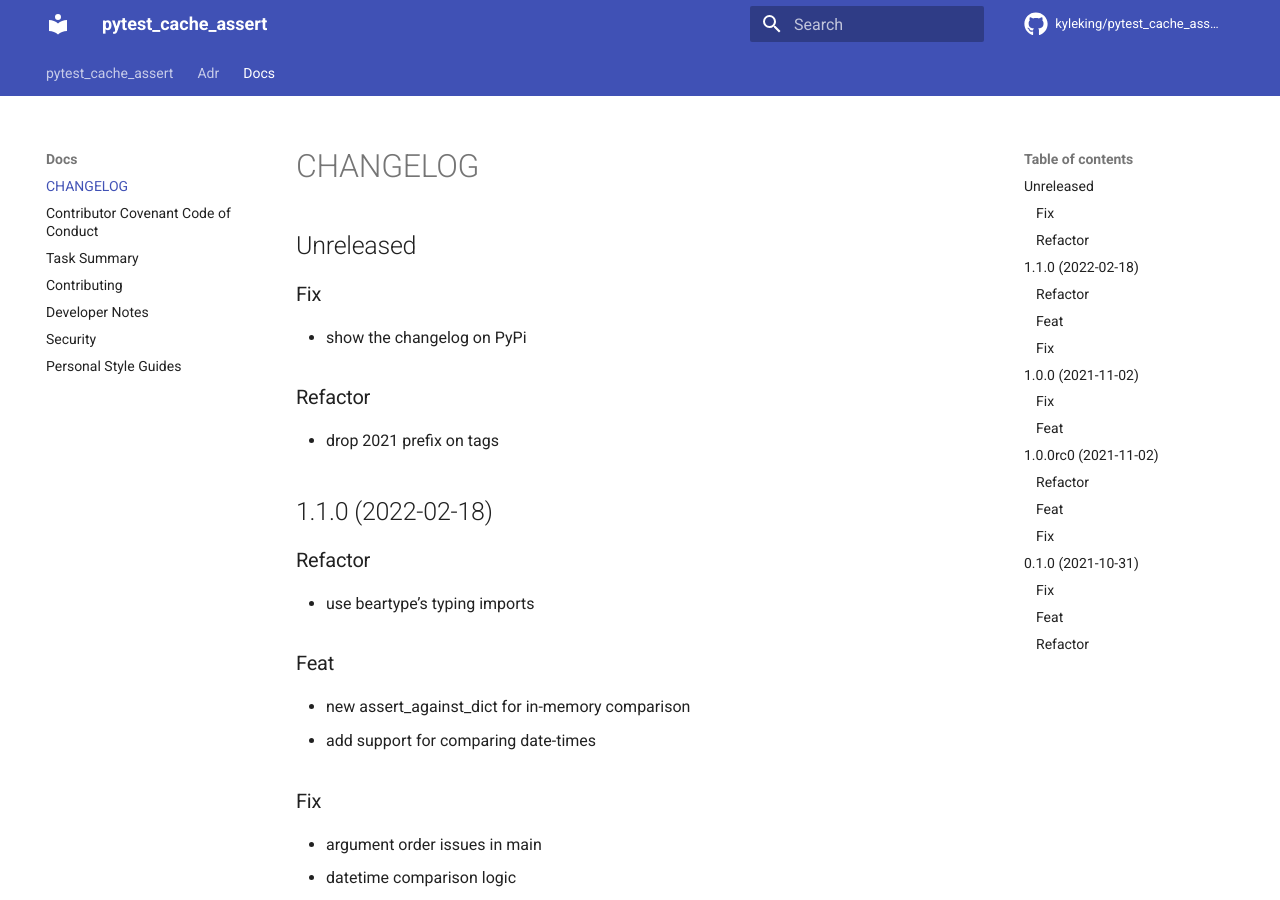
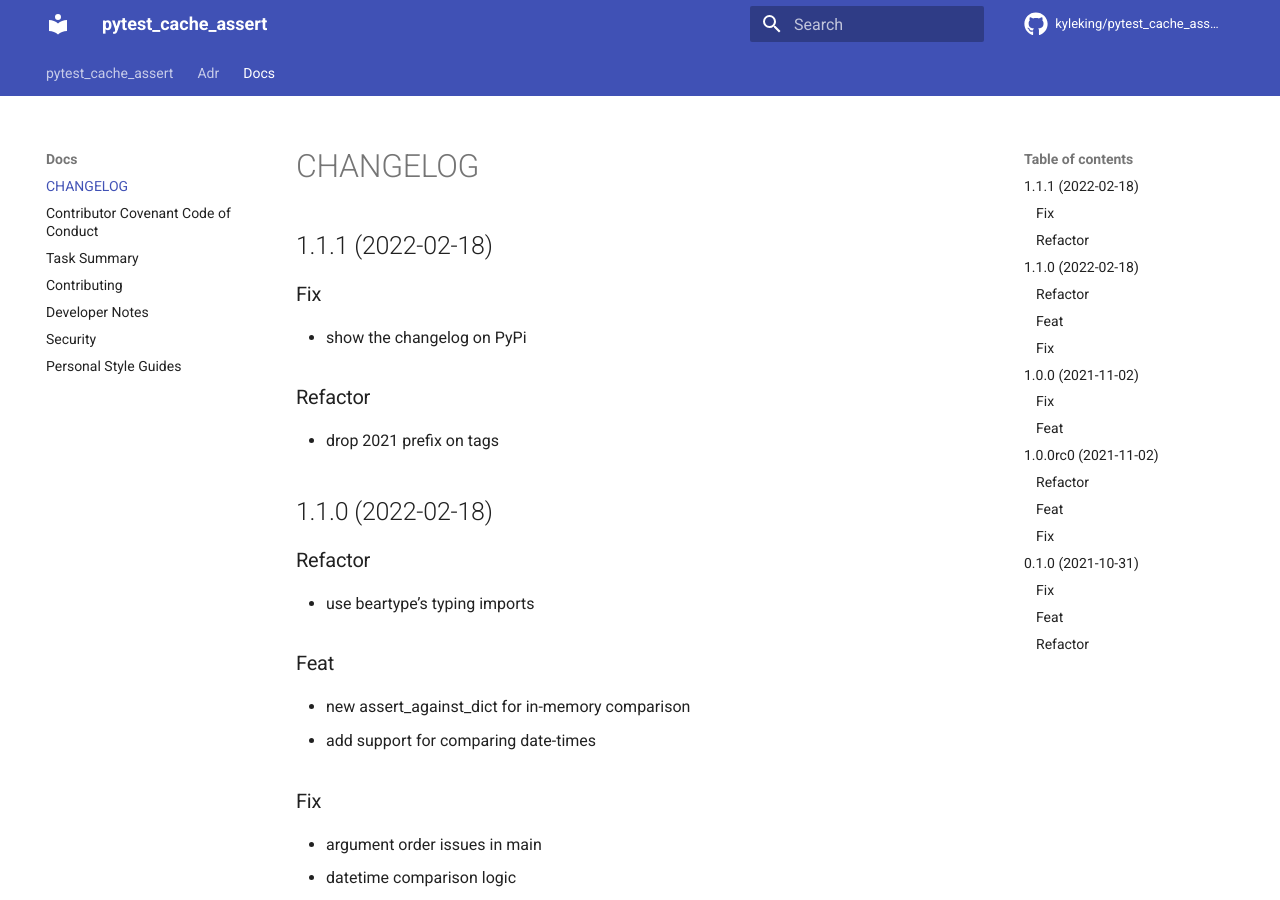
Before and after one commit to KyleKing/pytest_cache_assert, an MkDocs documentation site: the page built from docs/docs/CHANGELOG.md, in a window 1280 px wide and 900 px high. Built offline with MkDocs 1.6.1 and Material for MkDocs 9.7.7, drawn with Linux system fonts in a browser that asks for light colours; comment, search, counter and statistics services are not loaded.

Commit message:
docs: update Changelog

```diff
--- a/docs/docs/CHANGELOG.md
+++ b/docs/docs/CHANGELOG.md
@@ -1,4 +1,4 @@
-## Unreleased
+## 1.1.1 (2022-02-18)
 
 ### Fix
 
```
Also changed, not shown: requirements.txt (+6 -6 lines), 1 other file.
